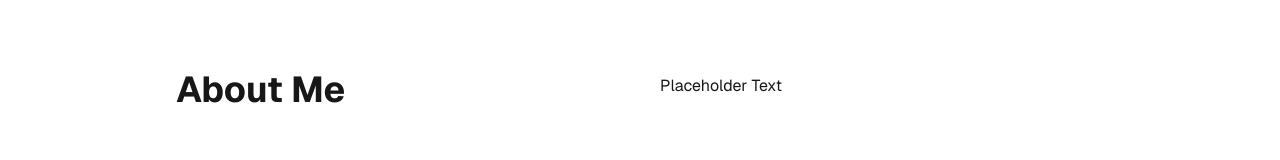
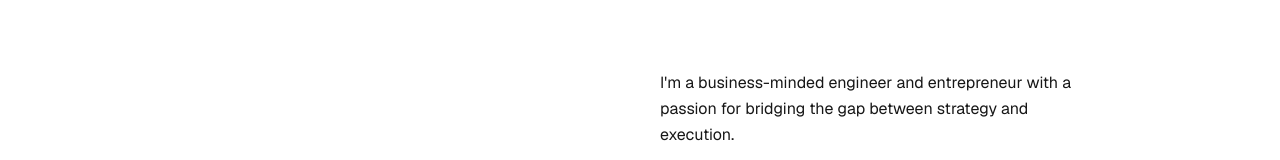
Before and after one commit to kevinnerio/react-online-portfolio, a Next.js app in the folder online-portfolio/: page / in a window 1280 px wide. Shown: the part 522-682 px from the top of the page. Built offline with nearby package versions, Linux system fonts and the light colour scheme.

Commit message:
fix: cleaning up the content.

```diff
--- a/online-portfolio/app/components/homepage/about.tsx
+++ b/online-portfolio/app/components/homepage/about.tsx
@@ -2,6 +2,7 @@
 
 interface AboutData {
   title: string;
+  summary: string;
 }
 
 export default function AboutHome({ about_data } : { about_data: AboutData }) {
@@ -12,9 +13,9 @@ export default function AboutHome({ about_data } : { about_data: AboutData }) {
       >
         <div className="flex items-center justify-center py-8">
           <div className="flex flex-col sm:flex-row items-center gap-10 px-6 sm:px-12 max-w-5xl w-full py-12">
-            <h1 className="text-4xl font-bold mb-4 block w-full">{about_data.title}</h1>
-            <p className="leading-relaxed text-sm sm:text-base mb-6 block w-full">
-              Placeholder Text
+            <h1 className="text-8xl font-bold mb-4 block w-full leading-28">{about_data.title}</h1>
+            <p className="leading-relaxed text-sm sm:text-base mb-6 block w-full whitespace-pre-line">
+              {about_data.summary}
             </p>
           </div>
         </div>
--- a/online-portfolio/app/page.tsx
+++ b/online-portfolio/app/page.tsx
@@ -8,7 +8,8 @@ const user_data = {
 }
 
 const about_data = {
-  "title" : "About Me"
+  "title" : "About Me",
+  "summary" : "I'm a business-minded engineer and entrepreneur with a passion for bridging the gap between strategy and execution. \n \n After launching my own company and helping businesses grow their digital presence, I dove deep into modern software development to fully understand what’s possible from the ground up. With hands-on experience in full-stack development, digital marketing, and product design, I bring a holistic approach to solving business problems through technology.\n \n Today, I focus on applying that technical knowledge to leadership teams, helping organizations build smarter systems, more scalable products, and stronger customer experiences. Whether you're building a new platform, optimizing digital workflows, or aligning tech decisions with business outcomes I bring the technical fluency and strategic thinking to move ideas from concept to reality."
 }
 
 export default function Home() {
```
